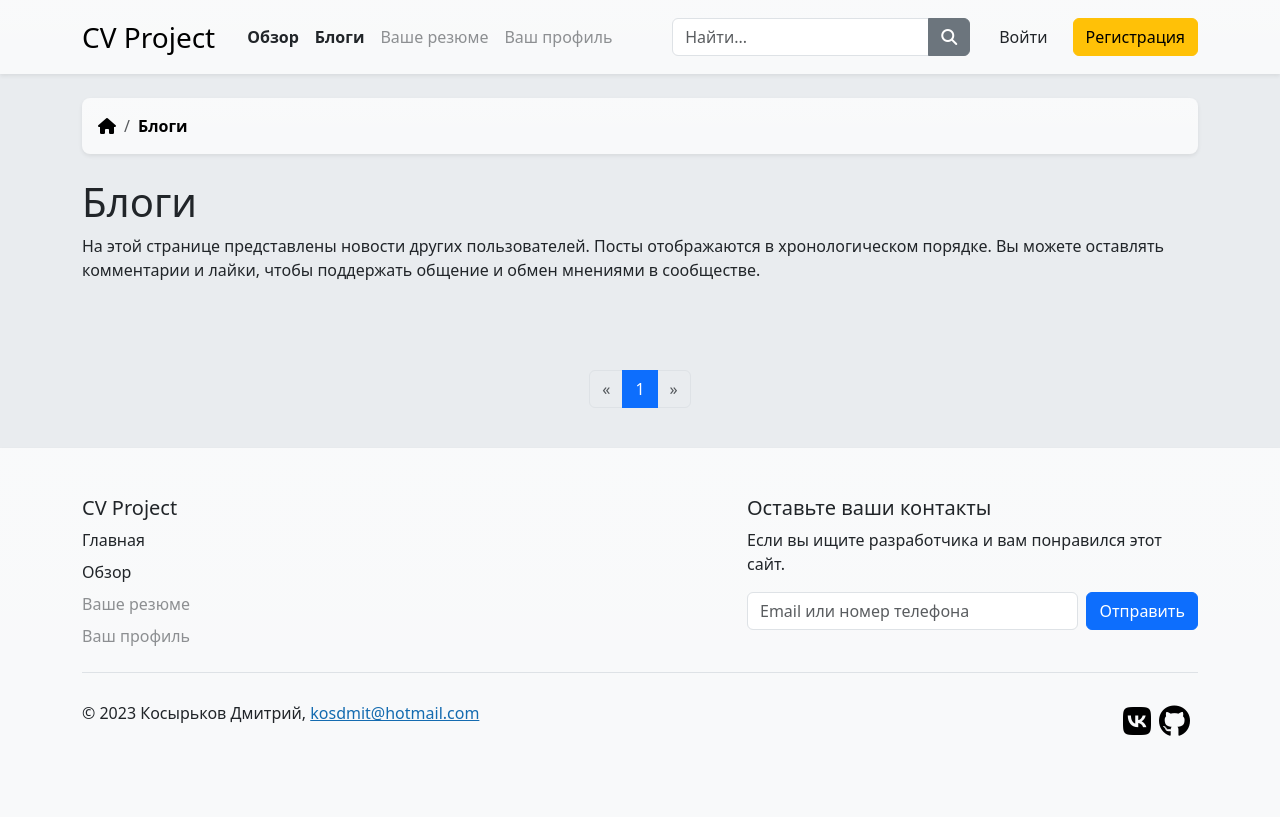
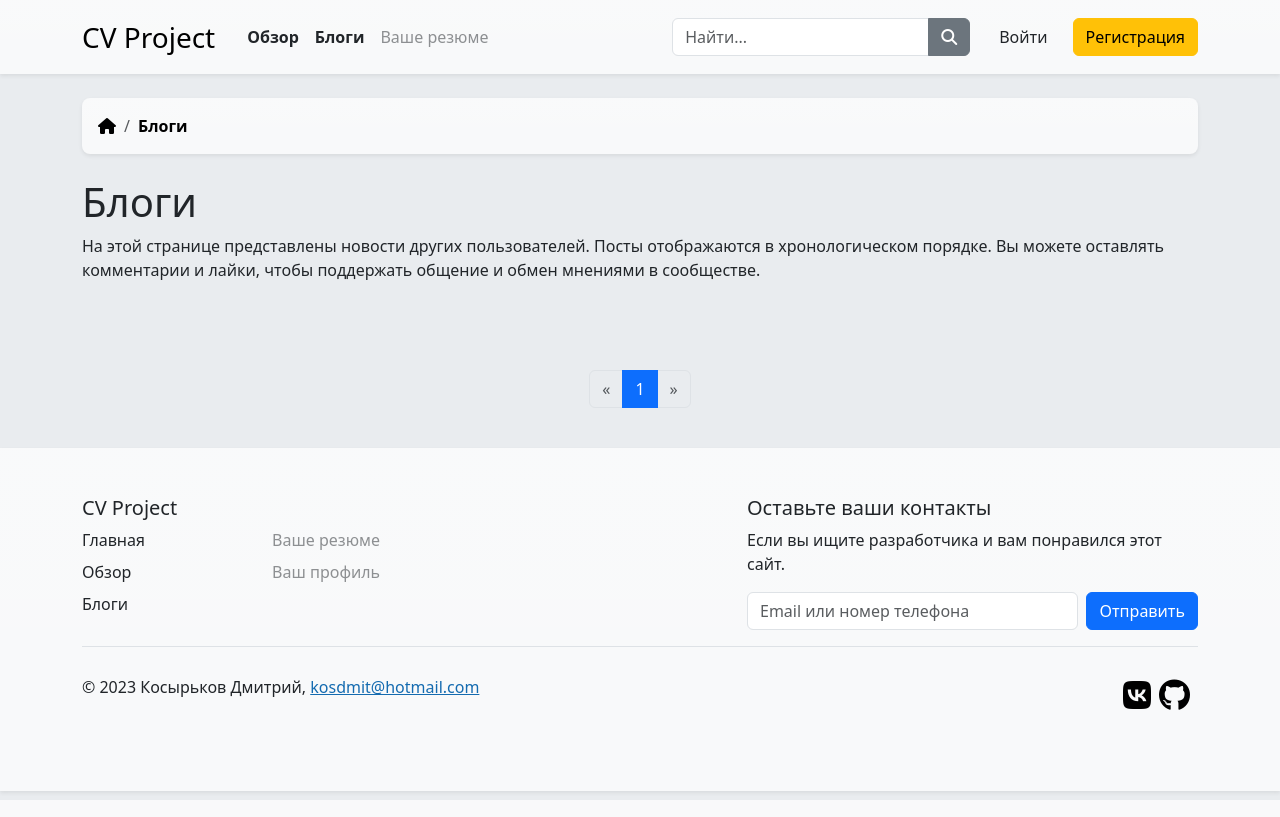
Before and after one commit to kosdmit/CV_project, a Django app: page /social/post_list in a window 1280 px wide. Run offline with Django 4.2, Linux system fonts and the light colour scheme; data that the repository does not hold is empty; parts of the project's set-up code (start-up, migrations or seed data) failed here and were passed over; some libraries are stand-ins or nearby versions.

Commit message:
Nav menus updated. Link for blog added.

```diff
--- a/templates/base.html
+++ b/templates/base.html
@@ -35,12 +35,6 @@
           <a class="nav-link px-2 {% if not user.is_authenticated or not user.profile.resume_set.all %}text-body-tertiary disabled"{% else %}
               text-body" href="{% url 'primary_resume' username=user.username %}"{% endif %}>
             Ваше резюме
-          </a>
-        </li>
-        <li>
-          <a class="nav-link px-2 {% if not user.is_authenticated %}text-body-tertiary disabled"{% else %}
-              text-body" href="{% url 'profile' %}"{% endif %}>
-            Ваш профиль
           </a>
         </li>
       </ul>
@@ -81,13 +75,19 @@
 <div class="container-fluid bg-light bg-gradient shadow-sm mt-4">
   <div class="container">
     <footer class="py-5">
-      <div class="row d-flex justify-content-between">
+      <div class="row d-flex">
 
         <div class="col-6 col-md-2 mb-3">
           <h5>CV Project</h5>
           <ul class="nav flex-column">
             {% include 'blocks/navigation/nav_item.html' with path_name='main' link_text='Главная' %}
             {% include 'blocks/navigation/nav_item.html' with path_name='resume_list' link_text='Обзор' %}
+            {% include 'blocks/navigation/nav_item.html' with path_name='post_list' link_text='Блоги' %}
+          </ul>
+        </div>
+        <div class="col-6 col-md-2 mb-3">
+          <h5 class="invisible">CV Project</h5>
+          <ul class="nav flex-column">
             <li class="nav-item mb-2">
               <a class="nav-link p-0 {% if not user.resume_set.all %}text-body-tertiary disabled"{% else %}
                   text-body" href="{% url 'primary_resume' username=user.username %}"{% endif %}>
@@ -103,7 +103,7 @@
           </ul>
         </div>
 
-        <div class="col-md-5 offset-md-1 mb-3">
+        <div class="col-md-5 offset-md-1 mb-3 ms-auto">
           <form method="post" action="{% url 'add_raw_contact' %}">
             {% csrf_token %}
             <h5>Оставьте ваши контакты</h5>
```
